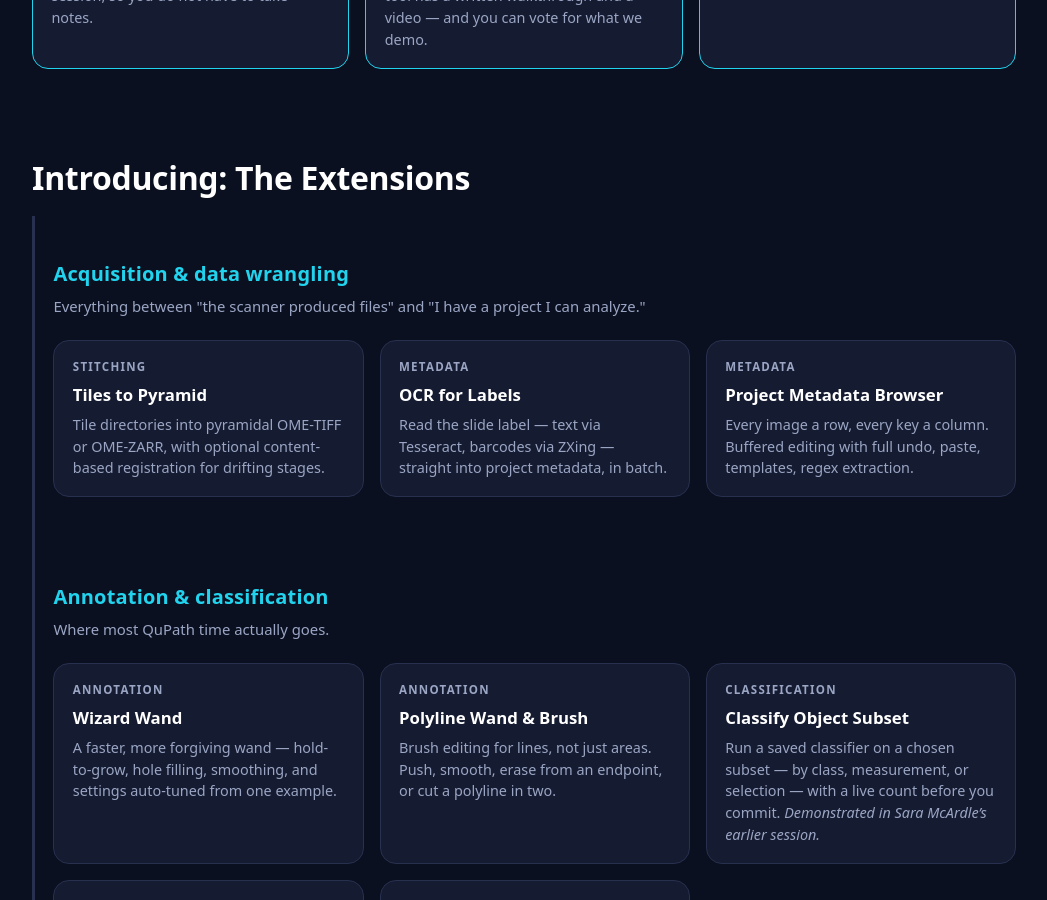
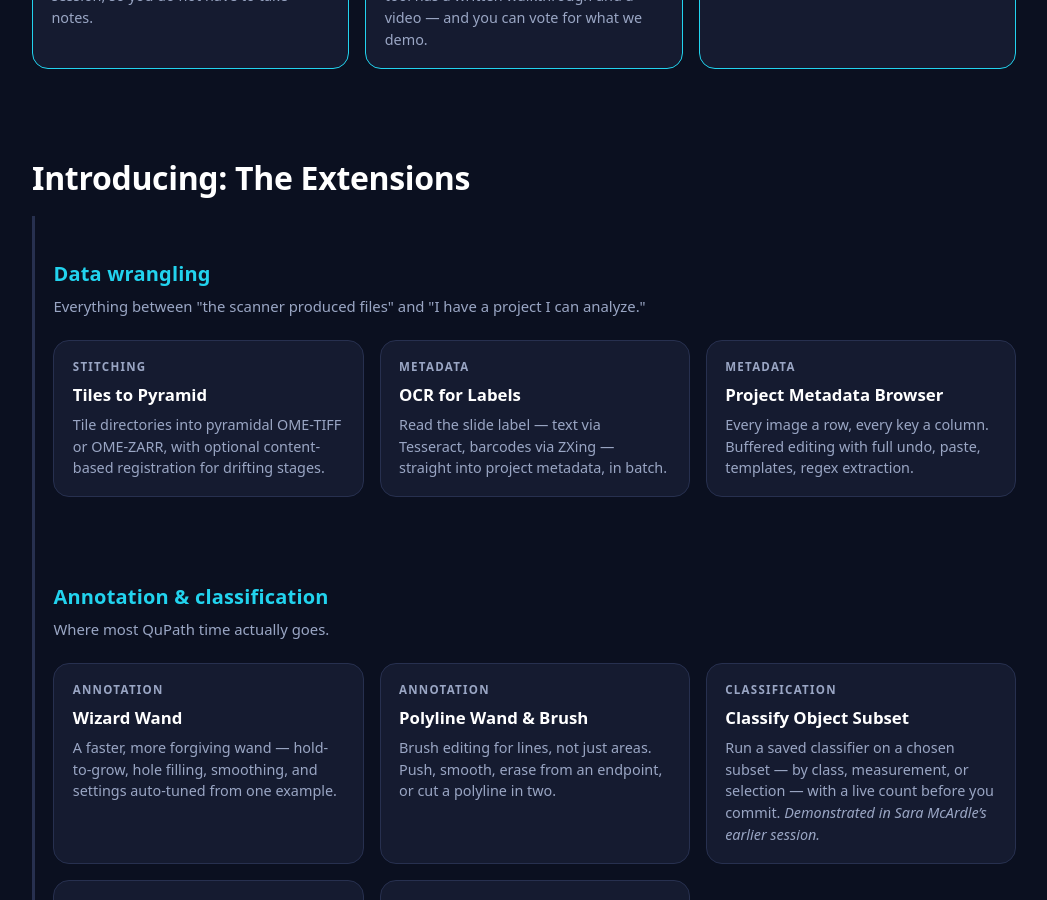
Before and after one commit to MichaelSNelson/BINA-I2K-2026-QuPath-Extensions, a Jekyll site: the page index.html, which Jekyll copies as it is, in a window 1280 px wide and 900 px high, scrolled down 1595 px. Shown: the whole window, without its empty margins (116-1163 px from the left). Built offline with Jekyll 4.4.1, drawn with Linux system fonts in a browser that asks for light colours.

Commit message:
Drop 'Acquisition' from a section that does not cover it
The three tools under that heading are Tiles to Pyramid, OCR for Labels and
Project Metadata Browser: stitching files, reading slide labels, editing
metadata. Nothing acquires an image, and QPSC is not introduced here.

'Data wrangling' also matches what extensions.md already calls this group,
Track D, so the landing page was the only page using the other name.

Claude-Session: https://claude.ai/code/session_01KwiACUr5MacuDvqp74c96o

```diff
--- a/index.html
+++ b/index.html
@@ -159,7 +159,7 @@ footer{border-top:1px solid var(--hair); margin-top:2rem; padding:1.6rem 0 4rem;
 <div class="umbrella-group">
 
 <section>
-  <h2>Acquisition &amp; data wrangling</h2>
+  <h2>Data wrangling</h2>
   <p class="note">Everything between "the scanner produced files" and "I have a project I can analyze."</p>
   <div class="grid">
     <a class="card" href="docs/13-tiles-to-pyramid.html">
```
